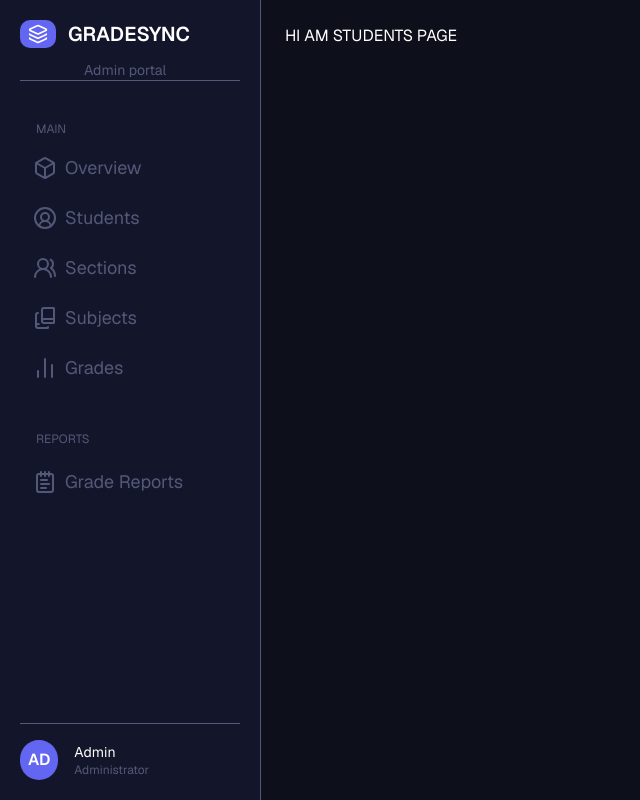
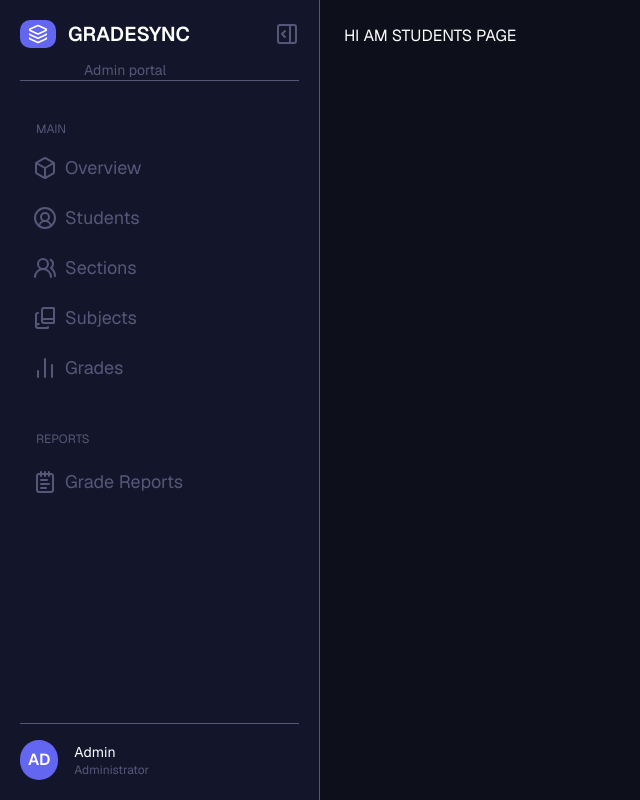
Before and after one commit to MrKabado/GradingSystemIM, a Next.js app in the folder frontend/: page /students in a window 1280 px wide. Shown: the whole page, without its empty margins (0-640 px from the left). Built offline with nearby package versions, Linux system fonts and the light colour scheme.

Commit message:
frontend: sidebar close open

```diff
--- a/frontend/app/globals.css
+++ b/frontend/app/globals.css
@@ -117,12 +117,6 @@
 }
 
 @layer base {
-  * {
-    @apply border-border outline-ring/50;
-    }
-  body {
-    @apply bg-background text-foreground;
-    }
   html {
     @apply font-sans;
     }
--- a/frontend/components/common/Sidebar.tsx
+++ b/frontend/components/common/Sidebar.tsx
@@ -1,6 +1,6 @@
-"use client";
+"use client"
 
-import { usePathname } from "next/navigation";
+import { usePathname } from "next/navigation"
 import {
   Layers,
   Box,
@@ -9,50 +9,63 @@ import {
   BookCopy,
   ChartNoAxesColumn,
   NotepadText,
-} from "lucide-react";
+  PanelRightOpen,
+  PanelRightClose,
+} from "lucide-react"
+import { useState } from "react"
 
 export default function Sidebar() {
-  const pathname = usePathname();
+  const pathname = usePathname()
+  const [panelOpen, setPanelOpen] = useState(true)
 
-  const isActive = (path: string) => pathname === path || pathname.startsWith(path);
+  const isActive = (path: string) =>
+    pathname === path || pathname.startsWith(path)
 
   return (
-    <div className="h-screen w-80 p-5 gs-secondary-bg flex flex-col justify-between border-r border-[#545878] overflow-y-auto">
-
+    <div>
+      {panelOpen ? (
+        <div className="gs-secondary-bg flex h-screen w-80 flex-col justify-between overflow-y-auto border-r border-[#545878] p-5">
           {/* TOP */}
           <div>
             {/* LOGO */}
-        <div className="relative border-b-[0.5px] pb-8 border-[#545878]">
+            <div className="relative border-b-[0.5px] border-[#545878] pb-8">
+              <div className="flex items-center justify-between">
                 <div className="flex items-center gap-3">
-            <div className="flex justify-center px-2 py-1 bg-[#6366F1] rounded-lg">
-              <Layers className="text-white w-5 h-5" strokeWidth={2} />
+                  <span className="flex justify-center rounded-lg bg-[#6366F1] px-2 py-1">
+                    <Layers className="h-5 w-5 text-white" strokeWidth={2} />
+                  </span>
+                  <h1 className="text-xl font-semibold text-white">
+                    GRADESYNC
+                  </h1>
                 </div>
-            <h1 className="text-white text-xl font-semibold">GRADESYNC</h1>
+                <PanelRightOpen
+                  className="gs-secondary-text cursor-pointer"
+                  onClick={() => setPanelOpen(!panelOpen)}
+                />
               </div>
 
-          <p className="absolute top-10 left-16 gs-secondary-text text-sm">
+              <p className="gs-secondary-text absolute top-10 left-16 text-sm">
                 Admin portal
               </p>
             </div>
 
             {/* NAV */}
-        <div className="space-y-10 mt-10">
-
+            <div className="mt-10 space-y-10">
               {/* MAIN */}
               <div>
-            <h1 className="text-xs gs-secondary-text mb-2 ml-4">MAIN</h1>
+                <h1 className="gs-secondary-text mb-2 ml-4 text-xs">MAIN</h1>
 
                 <ul>
                   <li>
                     <a
                       href="/dashboard"
-                  className={`w-full py-2 px-3 text-lg mb-1 flex gap-2 items-center gs-sidebar-hover-active ${
+                      className={`gs-sidebar-hover-active mb-1 flex w-full items-center gap-2 px-3 py-2 text-lg ${
                         isActive("/pages/dashboard")
                           ? "gs-sidebar-active"
                           : "gs-secondary-text"
                       }`}
                     >
-                  <Box className="w-6 h-6" />
+                      <Box className="h-6 w-6" />
                       Overview
                     </a>
                   </li>
@@ -60,13 +73,13 @@ export default function Sidebar() {
                   <li>
                     <a
                       href="/students"
-                  className={`w-full py-2 px-3 text-lg mb-1 flex gap-2 items-center gs-sidebar-hover-active ${
+                      className={`gs-sidebar-hover-active mb-1 flex w-full items-center gap-2 px-3 py-2 text-lg ${
                         isActive("/pages/students")
                           ? "gs-sidebar-active"
                           : "gs-secondary-text"
                       }`}
                     >
-                  <CircleUserRound className="w-6 h-6" />
+                      <CircleUserRound className="h-6 w-6" />
                       Students
                     </a>
                   </li>
@@ -74,13 +87,13 @@ export default function Sidebar() {
                   <li>
                     <a
                       href="/sections"
-                  className={`w-full py-2 px-3 text-lg mb-1 flex gap-2 items-center gs-sidebar-hover-active ${
+                      className={`gs-sidebar-hover-active mb-1 flex w-full items-center gap-2 px-3 py-2 text-lg ${
                         isActive("/sections")
                           ? "gs-sidebar-active"
                           : "gs-secondary-text"
                       }`}
                     >
-                  <UsersRound className="w-6 h-6" />
+                      <UsersRound className="h-6 w-6" />
                       Sections
                     </a>
                   </li>
@@ -88,13 +101,13 @@ export default function Sidebar() {
                   <li>
                     <a
                       href="/subjects"
-                  className={`w-full py-2 px-3 text-lg mb-1 flex gap-2 items-center gs-sidebar-hover-active ${
+                      className={`gs-sidebar-hover-active mb-1 flex w-full items-center gap-2 px-3 py-2 text-lg ${
                         isActive("/subjects")
                           ? "gs-sidebar-active"
                           : "gs-secondary-text"
                       }`}
                     >
-                  <BookCopy className="w-6 h-6" />
+                      <BookCopy className="h-6 w-6" />
                       Subjects
                     </a>
                   </li>
@@ -102,13 +115,13 @@ export default function Sidebar() {
                   <li>
                     <a
                       href="/grades"
-                  className={`w-full py-2 px-3 text-lg mb-1 flex gap-2 items-center gs-sidebar-hover-active ${
+                      className={`gs-sidebar-hover-active mb-1 flex w-full items-center gap-2 px-3 py-2 text-lg ${
                         isActive("/grades")
                           ? "gs-sidebar-active"
                           : "gs-secondary-text"
                       }`}
                     >
-                  <ChartNoAxesColumn className="w-6 h-6" />
+                      <ChartNoAxesColumn className="h-6 w-6" />
                       Grades
                     </a>
                   </li>
@@ -117,19 +130,19 @@ export default function Sidebar() {
 
               {/* REPORTS */}
               <div>
-            <h1 className="text-xs gs-secondary-text mb-3 ml-4">REPORTS</h1>
+                <h1 className="gs-secondary-text mb-3 ml-4 text-xs">REPORTS</h1>
 
                 <ul>
                   <li>
                     <a
                       href="/grade-reports"
-                  className={`w-full py-2 px-3 text-lg mb-1 flex gap-2 items-center gs-sidebar-hover-active ${
+                      className={`gs-sidebar-hover-active mb-1 flex w-full items-center gap-2 px-3 py-2 text-lg ${
                         isActive("/grade-reports")
                           ? "gs-sidebar-active"
                           : "gs-secondary-text"
                       }`}
                     >
-                  <NotepadText className="w-6 h-6" />
+                      <NotepadText className="h-6 w-6" />
                       Grade Reports
                     </a>
                   </li>
@@ -139,16 +152,138 @@ export default function Sidebar() {
           </div>
 
           {/* USER */}
-      <div className="flex gap-4 items-center border-t border-[#545878] pt-4">
-        <div className="bg-[#6366F1] text-white p-2 rounded-full font-semibold">
+          <div className="flex items-center gap-4 border-t border-[#545878] pt-4">
+            <div className="rounded-full bg-[#6366F1] p-2 font-semibold text-white">
               AD
             </div>
 
             <div>
-          <h1 className="text-white text-sm">Admin</h1>
+              <h1 className="text-sm text-white">Admin</h1>
               <p className="gs-secondary-text text-xs">Administrator</p>
             </div>
           </div>
         </div>
-  );
+      ) : (
+        <div className="gs-secondary-bg flex h-screen w-auto flex-col justify-between overflow-y-auto border-r border-[#545878] px-2 py-5">
+          {/* TOP */}
+          <div>
+            {/* LOGO */}
+            <div className="relative border-b-[0.5px] border-[#545878] pb-8">
+              <div className="flex flex-col items-center justify-between gap-2">
+                <span className="flex justify-center rounded-lg bg-[#6366F1] px-2 py-1">
+                  <Layers className="h-5 w-5 text-white" strokeWidth={2} />
+                </span>
+                <PanelRightClose
+                  className="gs-secondary-text cursor-pointer"
+                  onClick={() => setPanelOpen(!panelOpen)}
+                />
+              </div>
+            </div>
+
+            {/* NAV */}
+            <div className="mt-10 space-y-10">
+              {/* MAIN */}
+              <div>
+                <h1 className="gs-secondary-text mb-2 ml-4 text-xs">M</h1>
+
+                <ul>
+                  <li>
+                    <a
+                      href="/dashboard"
+                      className={`gs-sidebar-hover-active mb-1 flex w-full items-center gap-2 px-3 py-2 text-lg ${
+                        isActive("/pages/dashboard")
+                          ? "gs-sidebar-active"
+                          : "gs-secondary-text"
+                      }`}
+                    >
+                      <Box className="h-6 w-6" />
+                    </a>
+                  </li>
+
+                  <li>
+                    <a
+                      href="/students"
+                      className={`gs-sidebar-hover-active mb-1 flex w-full items-center gap-2 px-3 py-2 text-lg ${
+                        isActive("/pages/students")
+                          ? "gs-sidebar-active"
+                          : "gs-secondary-text"
+                      }`}
+                    >
+                      <CircleUserRound className="h-6 w-6" />
+                    </a>
+                  </li>
+
+                  <li>
+                    <a
+                      href="/sections"
+                      className={`gs-sidebar-hover-active mb-1 flex w-full items-center gap-2 px-3 py-2 text-lg ${
+                        isActive("/sections")
+                          ? "gs-sidebar-active"
+                          : "gs-secondary-text"
+                      }`}
+                    >
+                      <UsersRound className="h-6 w-6" />
+                    </a>
+                  </li>
+
+                  <li>
+                    <a
+                      href="/subjects"
+                      className={`gs-sidebar-hover-active mb-1 flex w-full items-center gap-2 px-3 py-2 text-lg ${
+                        isActive("/subjects")
+                          ? "gs-sidebar-active"
+                          : "gs-secondary-text"
+                      }`}
+                    >
+                      <BookCopy className="h-6 w-6" />
+                    </a>
+                  </li>
+
+                  <li>
+                    <a
+                      href="/grades"
+                      className={`gs-sidebar-hover-active mb-1 flex w-full items-center gap-2 px-3 py-2 text-lg ${
+                        isActive("/grades")
+                          ? "gs-sidebar-active"
+                          : "gs-secondary-text"
+                      }`}
+                    >
+                      <ChartNoAxesColumn className="h-6 w-6" />
+                    </a>
+                  </li>
+                </ul>
+              </div>
+
+              {/* REPORTS */}
+              <div>
+                <h1 className="gs-secondary-text mb-3 ml-4 text-xs">R</h1>
+
+                <ul>
+                  <li>
+                    <a
+                      href="/grade-reports"
+                      className={`gs-sidebar-hover-active mb-1 flex w-full items-center gap-2 px-3 py-2 text-lg ${
+                        isActive("/grade-reports")
+                          ? "gs-sidebar-active"
+                          : "gs-secondary-text"
+                      }`}
+                    >
+                      <NotepadText className="h-6 w-6" />
+                    </a>
+                  </li>
+                </ul>
+              </div>
+            </div>
+          </div>
+
+          {/* USER */}
+          <div className="flex items-center gap-4 border-t border-[#545878] pt-4">
+            <div className="rounded-full bg-[#6366F1] p-2 font-semibold text-white">
+              AD
+            </div>
+          </div>
+        </div>
+      )}
+    </div>
+  )
 }
```
Also changed, not shown: 2 other files (tests, documents, lock files or other folders). Lines whose indentation alone changed are shown as unchanged.
